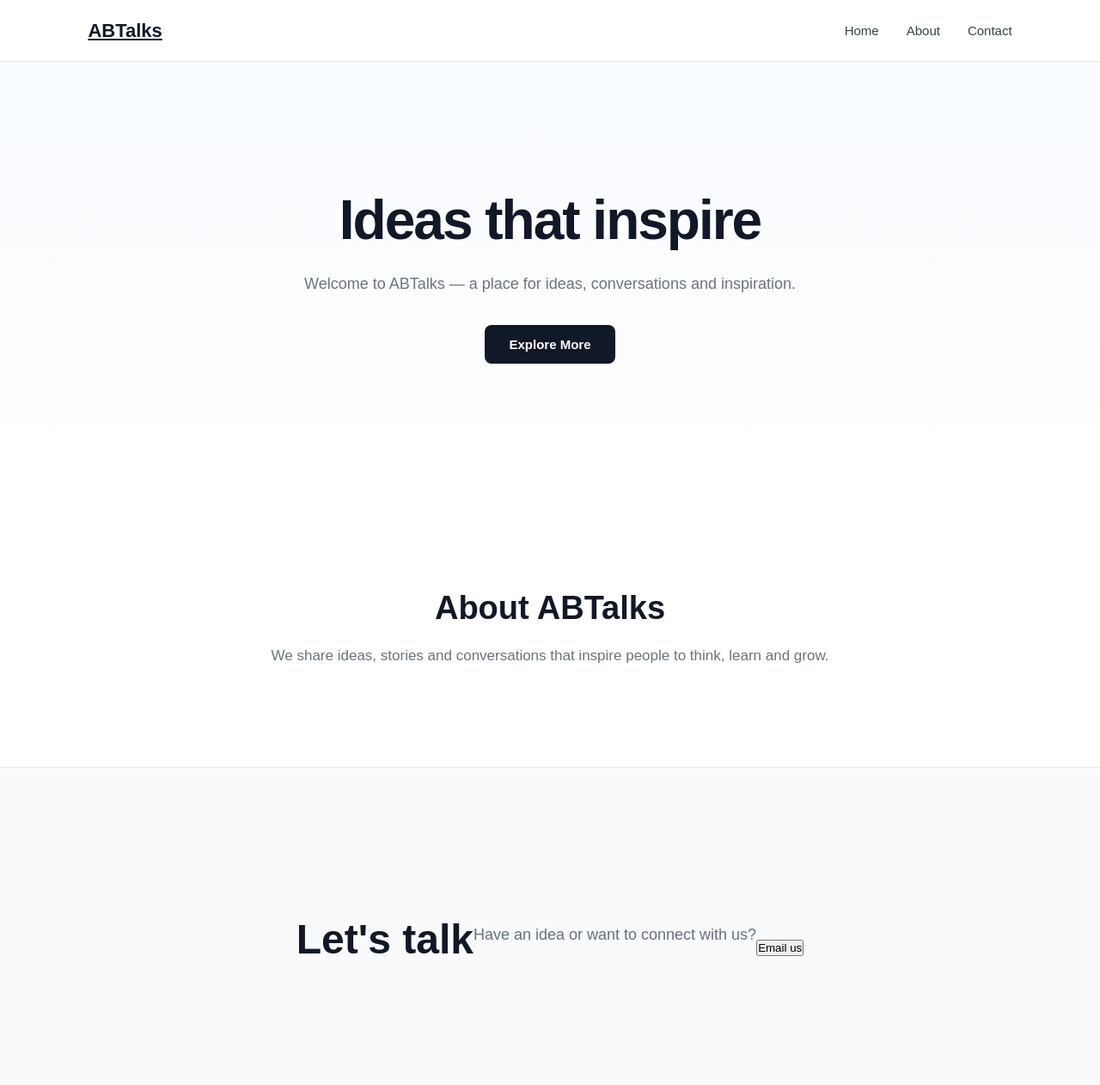
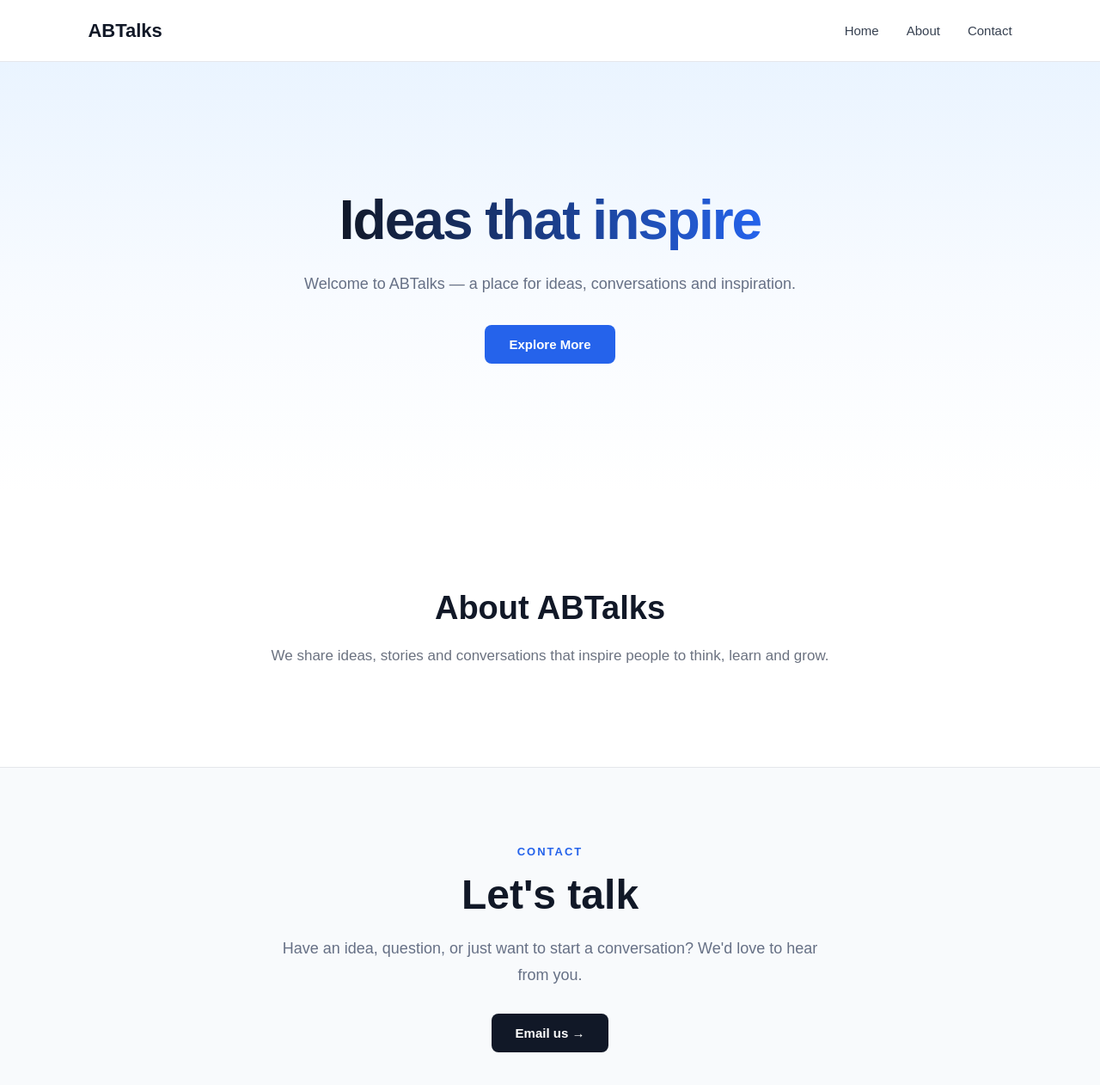
Before and after one commit to byrachaithanyasai-crypto/60-day-coding-challenge, a React (Vite) app: page / in a window 1280 px wide. Shown: the top 1262 px of the page at 86% size. Built offline with nearby package versions, Linux system fonts and the light colour scheme.

Commit message:
Finalize home and dashboard UI

```diff
--- a/src/App.css
+++ b/src/App.css
@@ -1,9 +1,13 @@
-/* App.css */
+/* ===== GLOBAL ===== */
 
 * {
   margin: 0;
   padding: 0;
   box-sizing: border-box;
+}
+
+html {
+  scroll-behavior: smooth;
 }
 
 body {
@@ -12,7 +16,9 @@ body {
   color: #111827;
 }
 
-/* Navbar */
+
+/* ===== NAVBAR ===== */
+
 .navbar {
   height: 72px;
   width: 100%;
@@ -28,6 +34,7 @@ body {
   font-size: 22px;
   font-weight: 700;
   color: #111827;
+  text-decoration: none;
 }
 
 .nav-links {
@@ -48,7 +55,9 @@ body {
   color: #2563eb;
 }
 
-/* Hero Section */
+
+/* ===== HERO ===== */
+
 .hero {
   min-height: 500px;
   display: flex;
@@ -56,10 +65,13 @@ body {
   align-items: center;
   justify-content: center;
   text-align: center;
+
   padding: 80px 20px;
+
   background: linear-gradient(
     180deg,
-    #f8fbff 0%,
+    #eaf4ff 0%,
+    #f8fbff 55%,
     #ffffff 100%
   );
 }
@@ -70,14 +82,23 @@ body {
   font-weight: 800;
   letter-spacing: -2px;
   margin-bottom: 24px;
-  color: #111827;
+
+  background: linear-gradient(
+    90deg,
+    #111827,
+    #2563eb
+  );
+
+  -webkit-background-clip: text;
+  -webkit-text-fill-color: transparent;
+  background-clip: text;
 }
 
 .hero p {
   max-width: 700px;
   font-size: 18px;
   line-height: 1.7;
-  color: #6b7280;
+  color: #667085;
   margin-bottom: 32px;
 }
 
@@ -85,47 +106,142 @@ body {
   border: none;
   padding: 14px 28px;
   border-radius: 8px;
-  background: #111827;
+
+  background: #2563eb;
   color: #ffffff;
+
   font-size: 15px;
   font-weight: 600;
   cursor: pointer;
+
   transition: all 0.3s ease;
 }
 
 .hero button:hover {
-  background: #2563eb;
+  background: #1d4ed8;
   transform: translateY(-2px);
 }
 
-/* About Section */
+
+/* ===== ABOUT ===== */
+
 .about {
   min-height: 320px;
+
   display: flex;
   flex-direction: column;
   align-items: center;
   justify-content: center;
+
   text-align: center;
+
   padding: 70px 20px;
+
   background: #ffffff;
 }
 
 .about h2 {
   font-size: 38px;
   font-weight: 700;
+
   margin-bottom: 20px;
+
   color: #111827;
 }
 
 .about p {
   max-width: 700px;
+
   font-size: 17px;
   line-height: 1.7;
+
   color: #6b7280;
 }
 
-/* Mobile */
+
+/* ===== CONTACT ===== */
+
+.contact {
+  min-height: 420px;
+
+  display: flex;
+  align-items: center;
+  justify-content: center;
+
+  text-align: center;
+
+  padding: 80px 20px;
+
+  background: #f8fafc;
+
+  border-top: 1px solid #e5e7eb;
+}
+
+.contact-content {
+  max-width: 650px;
+}
+
+.contact-label {
+  display: inline-block;
+
+  margin-bottom: 15px;
+
+  color: #2563eb;
+
+  font-size: 13px;
+  font-weight: 700;
+
+  letter-spacing: 2px;
+}
+
+.contact h2 {
+  margin-bottom: 20px;
+
+  font-size: 48px;
+
+  color: #111827;
+}
+
+.contact p {
+  margin-bottom: 30px;
+
+  font-size: 18px;
+  line-height: 1.7;
+
+  color: #667085;
+}
+
+
+/* ===== EMAIL BUTTON ===== */
+
+.contact-button {
+  display: inline-block;
+
+  padding: 14px 28px;
+
+  border-radius: 8px;
+
+  background: #111827;
+  color: #ffffff;
+
+  text-decoration: none;
+
+  font-size: 15px;
+  font-weight: 600;
+
+  transition: all 0.3s ease;
+}
+
+.contact-button:hover {
+  background: #2563eb;
+  transform: translateY(-2px);
+}
+
+
+/* ===== MOBILE ===== */
+
 @media (max-width: 768px) {
+
   .navbar {
     padding: 0 5%;
   }
@@ -155,75 +271,7 @@ body {
   .about h2 {
     font-size: 32px;
   }
-}
-html {
-  scroll-behavior: smooth;
-}
-/* ===== CONTACT SECTION ===== */
 
-.contact {
-  min-height: 420px;
-  display: flex;
-  align-items: center;
-  justify-content: center;
-  text-align: center;
-  padding: 80px 20px;
-  background: #f8fafc;
-  border-top: 1px solid #e5e7eb;
-}
-
-.contact-content {
-  max-width: 650px;
-}
-
-.contact-label {
-  display: inline-block;
-  margin-bottom: 15px;
-  color: #2563eb;
-  font-size: 13px;
-  font-weight: 700;
-  letter-spacing: 2px;
-}
-
-.contact h2 {
-  margin-bottom: 20px;
-  font-size: 48px;
-  color: #111827;
-}
-
-.contact p {
-  margin-bottom: 30px;
-  font-size: 18px;
-  line-height: 1.7;
-  color: #667085;
-}
-
-.contact-button {
-  display: inline-block;
-  padding: 14px 28px;
-  border-radius: 8px;
-  background: #111827;
-  color: #ffffff;
-  text-decoration: none;
-  font-size: 15px;
-  font-weight: 600;
-  transition: all 0.3s ease;
-}
-
-.contact-button:hover {
-  background: #2563eb;
-  transform: translateY(-2px);
-}
-
-/* Smooth scrolling */
-
-html {
-  scroll-behavior: smooth;
-}
-
-/* Mobile */
-
-@media (max-width: 768px) {
   .contact {
     min-height: 380px;
     padding: 60px 20px;
--- a/src/App.jsx
+++ b/src/App.jsx
@@ -5,12 +5,6 @@ import "./App.css";
 function App() {
   const goToAbout = () => {
     document.getElementById("about").scrollIntoView({
-      behavior: "smooth",
-    });
-  };
-
-  const goToContact = () => {
-    document.getElementById("contact").scrollIntoView({
       behavior: "smooth",
     });
   };
@@ -31,7 +25,8 @@ function App() {
       <Navbar />
 
       <main>
-        <section className="hero">
+        {/* Home Section */}
+        <section id="home" className="hero">
           <h1>Ideas that inspire</h1>
 
           <p>
@@ -42,6 +37,7 @@ function App() {
           <button onClick={goToAbout}>Explore More</button>
         </section>
 
+        {/* About Section */}
         <section id="about" className="about">
           <h2>About ABTalks</h2>
 
@@ -51,12 +47,25 @@ function App() {
           </p>
         </section>
 
+        {/* Contact Section */}
         <section id="contact" className="contact">
-          <h2>Let's talk</h2>
+          <div className="contact-content">
+            <span className="contact-label">CONTACT</span>
 
-          <p>Have an idea or want to connect with us?</p>
+            <h2>Let's talk</h2>
 
-          <button onClick={goToContact}>Email us</button>
+            <p>
+              Have an idea, question, or just want to start a conversation?
+              We'd love to hear from you.
+            </p>
+
+            <a
+              className="contact-button"
+              href="mailto:abtalks@gmail.com"
+            >
+              Email us →
+            </a>
+          </div>
         </section>
       </main>
     </>
--- a/src/Dashboard.css
+++ b/src/Dashboard.css
@@ -15,7 +15,9 @@
   gap: 20px;
 }
 
-.card {
+/* Dashboard Cards Only */
+
+.dashboard .card {
   background: white;
   padding: 24px;
   border-radius: 16px;
@@ -23,19 +25,19 @@
   border: 1px solid #eee;
 }
 
-.card h2 {
+.dashboard .card h2 {
   font-size: 20px;
   margin-bottom: 12px;
 }
 
-.card p {
+.dashboard .card p {
   font-size: 17px;
   margin: 0;
 }
 
-/* Progress bar */
+/* Progress Bar */
 
-.progress-bar {
+.dashboard .progress-bar {
   width: 100%;
   height: 10px;
   background: #e5e7eb;
@@ -44,11 +46,28 @@
   overflow: hidden;
 }
 
-.progress-fill {
+.dashboard .progress-fill {
   width: 20%;
   height: 100%;
   background: #111827;
   border-radius: 10px;
+}
+
+/* Complete Task Button */
+
+.dashboard .complete-btn {
+  margin-top: 15px;
+  padding: 10px 18px;
+  border: none;
+  border-radius: 8px;
+  background: #111827;
+  color: white;
+  font-size: 15px;
+  cursor: pointer;
+}
+
+.dashboard .complete-btn:hover {
+  opacity: 0.85;
 }
 
 /* Mobile */
@@ -66,21 +85,7 @@
     grid-template-columns: 1fr;
   }
 
-  .card {
+  .dashboard .card {
     padding: 20px;
   }
 }
-.complete-btn {
-  margin-top: 15px;
-  padding: 10px 18px;
-  border: none;
-  border-radius: 8px;
-  background: #111827;
-  color: white;
-  font-size: 15px;
-  cursor: pointer;
-}
-
-.complete-btn:hover {
-  opacity: 0.85;
-}
--- a/src/Dashboard.jsx
+++ b/src/Dashboard.jsx
@@ -9,6 +9,7 @@ function Dashboard() {
       <h1>Your 60-Day Challenge</h1>
 
       <div className="dashboard-grid">
+
         <div className="card">
           <h2>🔥 Current Streak</h2>
           <p>12 Days</p>
@@ -54,6 +55,7 @@ function Dashboard() {
           <h2>🔄 Recovery Mode</h2>
           <p>Not active</p>
         </div>
+
       </div>
     </div>
   );
--- a/src/components/Navbar.jsx
+++ b/src/components/Navbar.jsx
@@ -1,14 +1,59 @@
 function Navbar() {
+  const goHome = () => {
+    window.location.href = "/#home";
+  };
+
+  const goAbout = () => {
+    window.location.href = "/#about";
+  };
+
+  const goContact = () => {
+    window.location.href = "/#contact";
+  };
+
   return (
     <nav className="navbar">
-      <a href="#home" className="logo">
+      <a
+        href="/#home"
+        className="logo"
+        onClick={(e) => {
+          e.preventDefault();
+          goHome();
+        }}
+      >
         ABTalks
       </a>
 
       <div className="nav-links">
-        <a href="#home">Home</a>
-        <a href="#about">About</a>
-        <a href="#contact">Contact</a>
+        <a
+          href="/#home"
+          onClick={(e) => {
+            e.preventDefault();
+            goHome();
+          }}
+        >
+          Home
+        </a>
+
+        <a
+          href="/#about"
+          onClick={(e) => {
+            e.preventDefault();
+            goAbout();
+          }}
+        >
+          About
+        </a>
+
+        <a
+          href="/#contact"
+          onClick={(e) => {
+            e.preventDefault();
+            goContact();
+          }}
+        >
+          Contact
+        </a>
       </div>
     </nav>
   );
```
